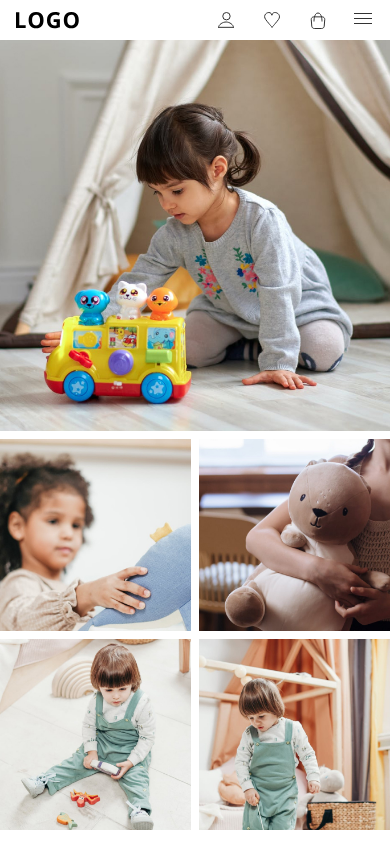
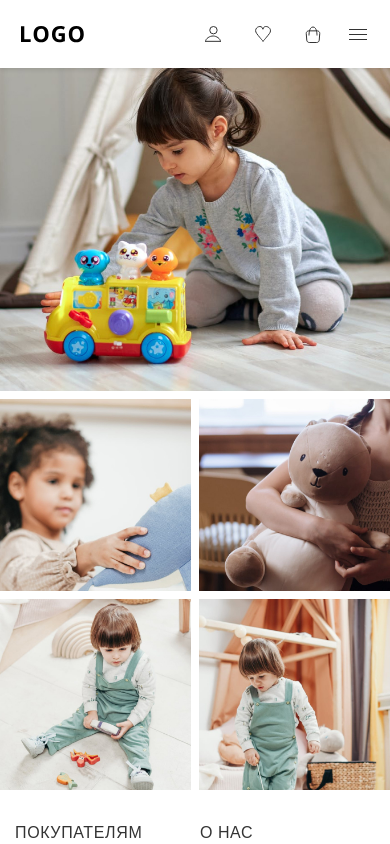
Before and after one commit to gfroge/alef, a Vue app: page / in a window 390 px wide. Shown: the top 844 px of the page. Built offline with nearby package versions, Linux system fonts and the light colour scheme.

Commit message:
header done

```diff
--- a/src/assets/scss/global.scss
+++ b/src/assets/scss/global.scss
@@ -8,6 +8,12 @@ $GREY-DARK: #828282;
 $GREY-6: #f2f2f2;
 
 // general style
+body._fixed {
+    @media (max-width: 767px) {
+        overflow: hidden;
+    }
+}
+
 .container {
     max-width: 1415px;
     padding: 0 15px;
@@ -32,7 +38,7 @@ $GREY-6: #f2f2f2;
     font-size: 14px;
     line-height: 143%;
     transition: all 0.5s ease 0s;
-    &:hover{
+    &:hover {
         color: #fff;
         background-color: $BLACK;
     }
--- /dev/null
+++ b/src/components/IntersectionObserver.vue
@@ -0,0 +1,41 @@
+<template>
+    <div ref="observerElement" class="observer"></div>
+</template>
+
+<script setup lang="ts">
+import { ref, onMounted, defineEmits} from "vue";
+
+const observerElement = ref();
+
+const emit = defineEmits(['fixHeader'])
+
+const callback = () => {
+    if (window.scrollY > 40) {
+        emit('fixHeader',true)
+    }
+    else{
+        emit('fixHeader',false)
+    }
+}
+let options = {
+    root: null,
+    rootMargin: '0px',
+    threshold: 0
+}
+
+let observer = new IntersectionObserver(callback, options);
+
+onMounted(() => { observer.observe(observerElement.value) })
+
+</script>
+
+<style scoped>
+.observer {
+    height: 0px;
+    z-index: 10000;
+    pointer-events: none;
+    width: 100%;
+    position: absolute;
+    top: 40px;
+}
+</style>
--- a/src/components/PageFooter.vue
+++ b/src/components/PageFooter.vue
@@ -32,8 +32,8 @@ import EmailForm from '@/components/UI/EmailForm.vue'
 
 <style scoped lang="scss">
 .footer {
-    max-width: 1185px;
-    padding: 70px 15px;
+    max-width: 1195px;
+    padding: 70px 20px;
     margin: 0 auto;
     display: grid;
     grid-template-columns: 29% 29% 39.16%;
--- a/src/components/PageHeader.vue
+++ b/src/components/PageHeader.vue
@@ -1,5 +1,5 @@
 <template>
-  <header class="header">
+  <header ref="header" class="header">
     <div class="container header__container">
       <a href="" class="header__logo">
         <svg width="64" height="17" viewBox="0 0 64 17" fill="none" xmlns="http://www.w3.org/2000/svg">
@@ -41,26 +41,64 @@
         </button>
       </div>
     </div>
+    <div @click.self="menuToggle" ref="menu" class="menu">
+      <ul class="menu__content">
+        <li><a href="" class="link-underline">Постельное белье</a></li>
+        <li><a href="" class="link-underline">Одежда для дома</a></li>
+        <li><a href="" class="link-underline">Одежда для улицы</a></li>
+        <li><a href="" class="link-underline">Выход</a></li>
+      </ul>
+    </div>
   </header>
+  <intersection-observer @fixHeader="fixHeader" />
 </template>
 
 <script setup lang="ts">
+import IntersectionObserver from "@/components/IntersectionObserver.vue";
 import { ref } from "vue";
 
 const burger = ref();
+const header = ref();
+const menu = ref();
+
 const menuToggle = () => {
   burger.value.classList.toggle("_active-menu");
+  menu.value.classList.toggle("_active-menu");
+  document.body.classList.toggle('_fixed')
 };
+
+const fixHeader = (isFixed: boolean) => {
+  isFixed ?
+    header.value.classList.add('_fixed') :
+    header.value.classList.remove('_fixed')
+}
 </script>
 
 <style lang="scss" scoped>
 .header {
-  // position: fixed;
-  // z-index: 10;
-  // width: 100%;
   background-color: #fff;
   box-shadow: 0px 2px 4px rgba(0, 0, 0, 0.1);
   height: 40px;
+  position: fixed;
+  z-index: 100;
+  width: 100%;
+  top: 0;
+  left: 0;
+  transition: all 0.6s ease 0s;
+
+  &._fixed {
+    @media(min-width:768px) {
+      opacity: 0;
+    }
+  }
+
+
+  @media(max-width:767px) {
+    position: fixed;
+    z-index: 80;
+    width: 100%;
+    height: 68px;
+  }
 
   &__container {
     width: 100%;
@@ -68,6 +106,10 @@ const menuToggle = () => {
     display: flex;
     justify-content: space-between;
     align-items: center;
+
+    @media(max-width:767px) {
+      padding: 0 20px;
+    }
   }
 
   &__logo {
@@ -88,8 +130,8 @@ const menuToggle = () => {
     align-items: center;
     justify-content: center;
 
-    &:not(:last-child) {
-      margin-right: 20px;
+    &:not(:first-child) {
+      margin-left: 24px;
     }
 
     transition: all 0.3s ease 0s;
@@ -107,6 +149,9 @@ const menuToggle = () => {
 
     @media (max-width: 767px) {
       display: block;
+      margin: 2px 0 0 20px;
+      position: relative;
+      z-index: 2000;
     }
 
     width: 24px;
@@ -148,4 +193,54 @@ const menuToggle = () => {
     }
   }
 }
+
+.menu {
+  display: none;
+
+  @media(max-width:767px) {
+    display: block;
+  }
+
+  position: absolute;
+  height: 100vh;
+  width: 100vw;
+  top: 0;
+  left: 0;
+  z-index: 100;
+
+  pointer-events: none;
+
+  &__content {
+    overflow: auto;
+    position: absolute;
+    z-index: 200;
+    background-color: #fff;
+    top: -100%;
+    left: 0;
+    width: 100%;
+    padding: 80px 30px 43px 30px;
+    transition: top 0.6s ease 0s;
+
+    li {
+      &:not(:last-child) {
+        margin-bottom: 30px;
+      }
+
+      a {
+        font-size: 12px;
+        line-height: 133%;
+        letter-spacing: 0.04em;
+        text-transform: uppercase;
+      }
+    }
+  }
+
+  &._active-menu {
+    pointer-events: all;
+  }
+
+  &._active-menu &__content {
+    top: 0;
+  }
+}
 </style>
```
